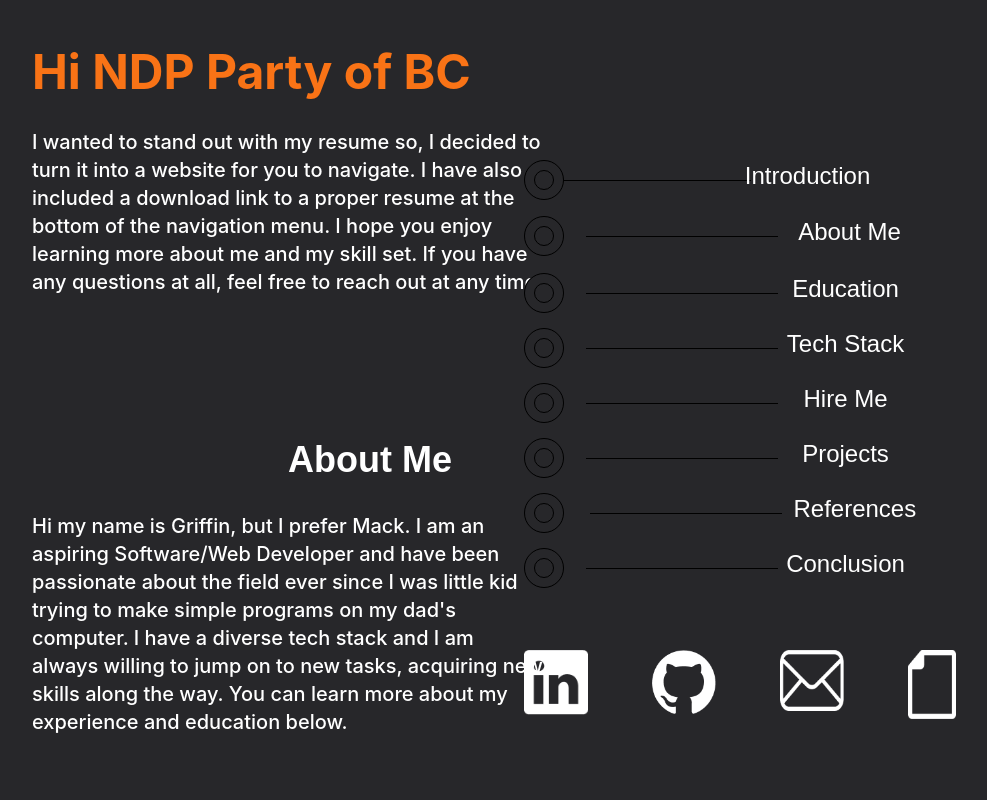
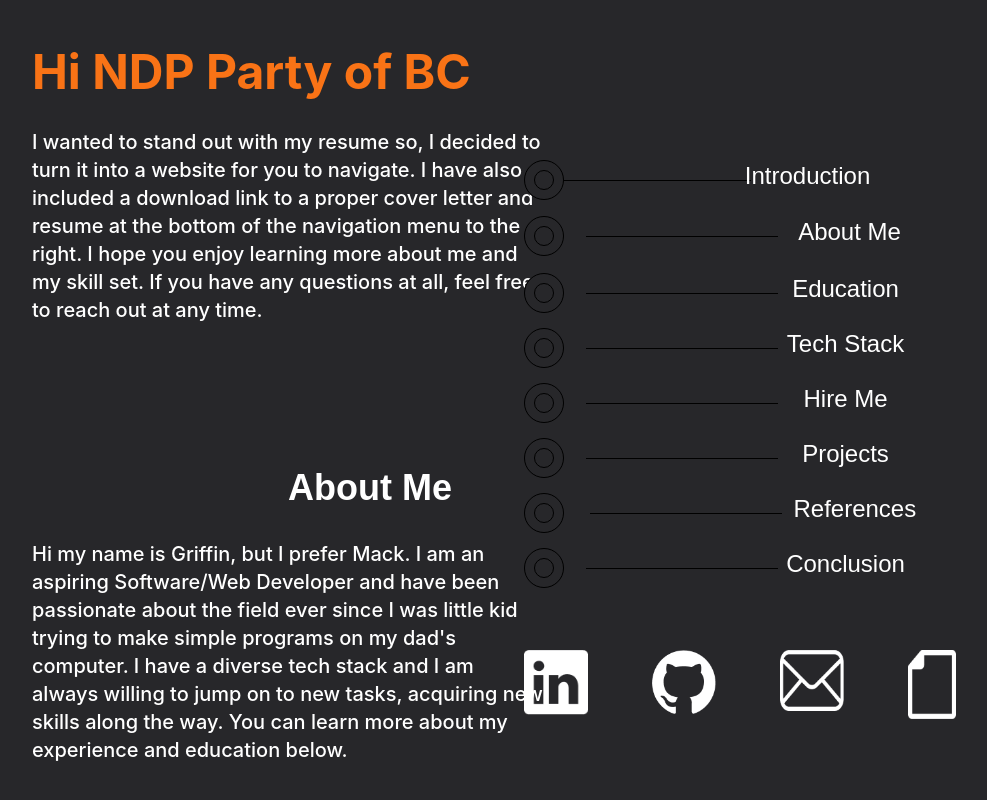
Before and after one commit to Sniffin3083/bc-ndp-resume, a React (Create React App) app: page / in a window 1280 px wide. Shown: the top 800 px of the page, without its empty margins (32-1019 px from the left). Built offline with nearby package versions, Linux system fonts and the light colour scheme.

Commit message:
Updated first paragraph to have correct information

```diff
--- a/src/App.js
+++ b/src/App.js
@@ -185,7 +185,7 @@ function App() {
       <div className="pl-16 pt-12">
         <div ref={introRef} id="intro">
           <h1 className="text-orange-500 font-bold text-5xl font-inter">Hi NDP Party of BC</h1>
-          <p className="mt-8 pr-24 w-screen lg:w-1/2 text-white font-medium text-xl font-inter">I wanted to stand out with my resume so, I decided to turn it into a website for you to navigate. I have also included a download link to a proper resume at the bottom of the navigation menu. I hope you enjoy learning more about me and my skill set. If you have any questions at all, feel free to reach out at any time.</p>
+          <p className="mt-8 pr-24 w-screen lg:w-1/2 text-white font-medium text-xl font-inter">I wanted to stand out with my resume so, I decided to turn it into a website for you to navigate. I have also included a download link to a proper cover letter and resume at the bottom of the navigation menu to the right. I hope you enjoy learning more about me and my skill set. If you have any questions at all, feel free to reach out at any time.</p>
         </div>
         <div ref={aboutRef} id="about" className="mt-36">
           <h2 className="lg:ml-64 text-4xl font-glegoo text-white font-bold">About Me</h2>
```
